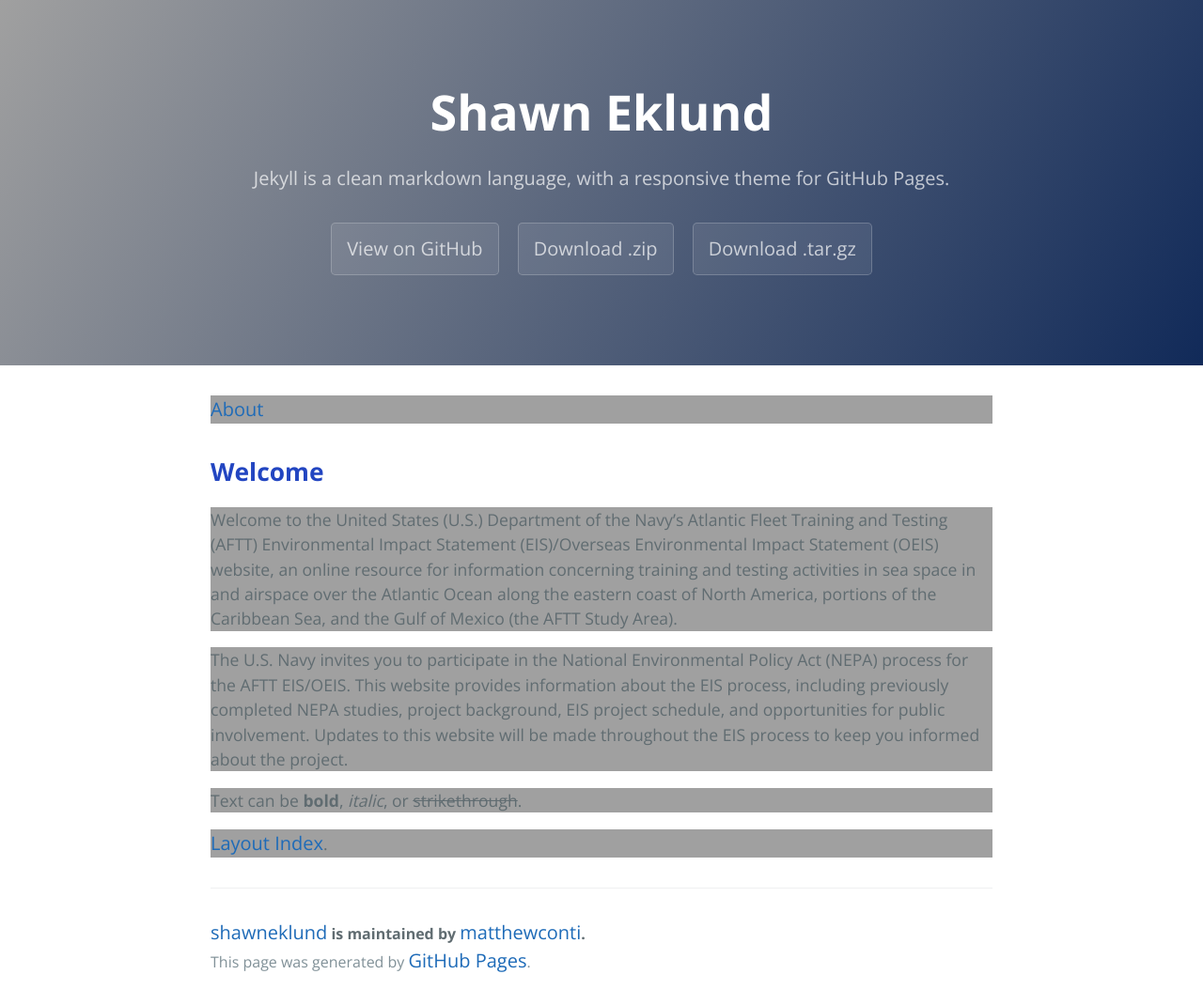
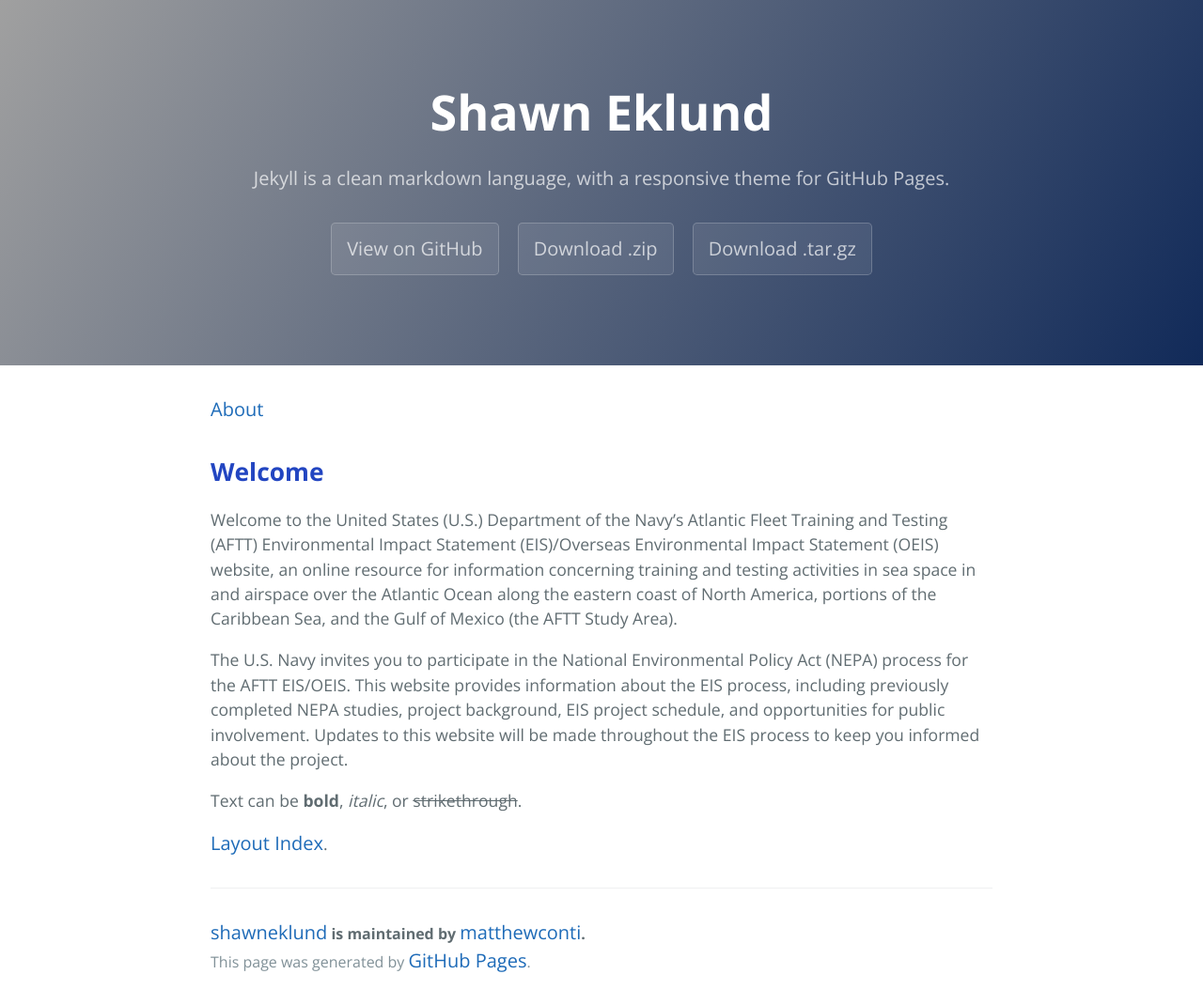
Before and after one commit to matthewconti/shawneklund, a Jekyll site: the page built from index.md, in a window 1280 px wide. Shown: the whole page at 94% size. Built offline with Jekyll 4.4.1, drawn with Linux system fonts in a browser that asks for light colours.

Commit message:
Update jekyll-design.scss

```diff
--- a/_sass/jekyll-design.scss
+++ b/_sass/jekyll-design.scss
@@ -184,7 +184,6 @@ a {
 
   p {
     margin-bottom: 1em;
-    background-color: #a0a0a0;
   }
 
   code {
```
